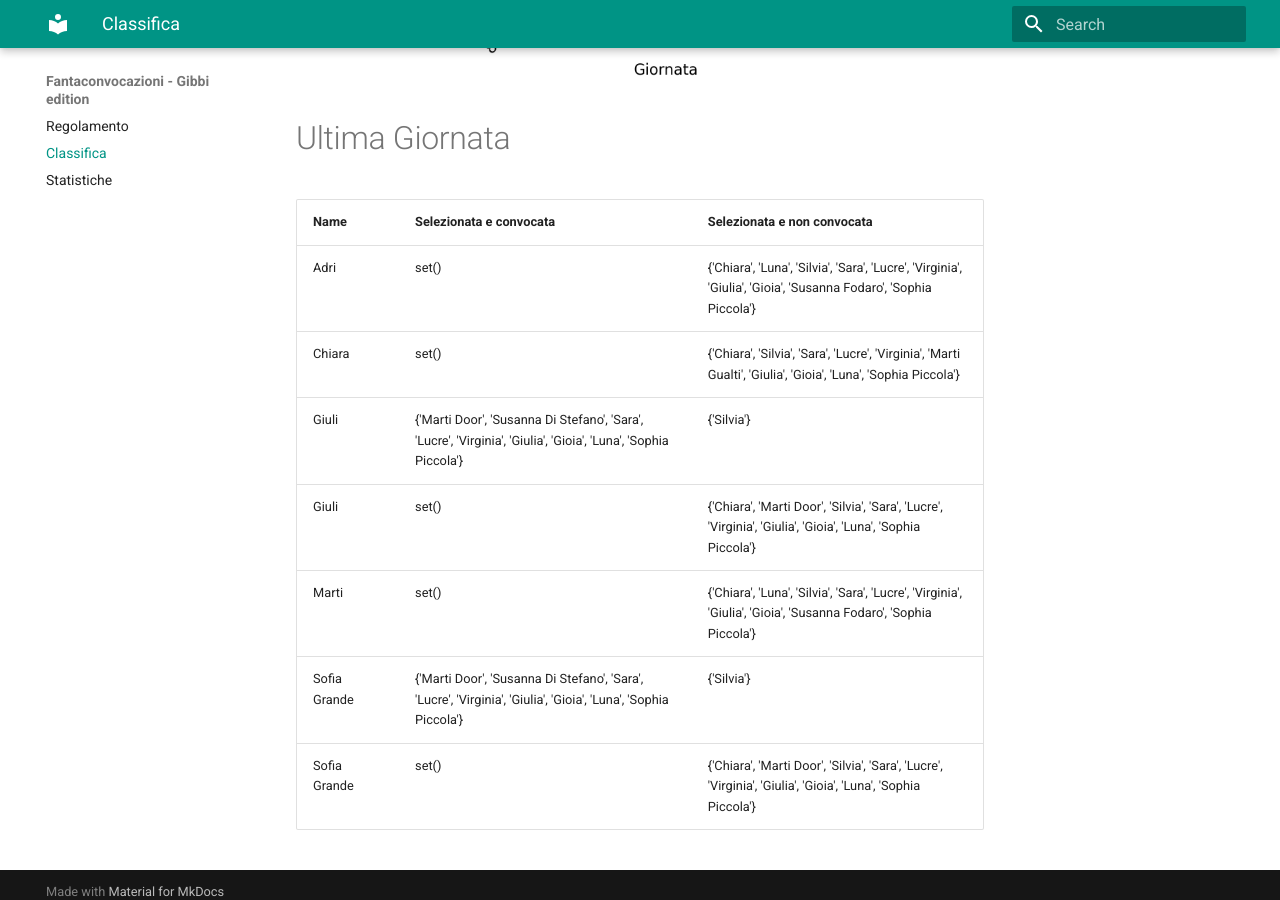
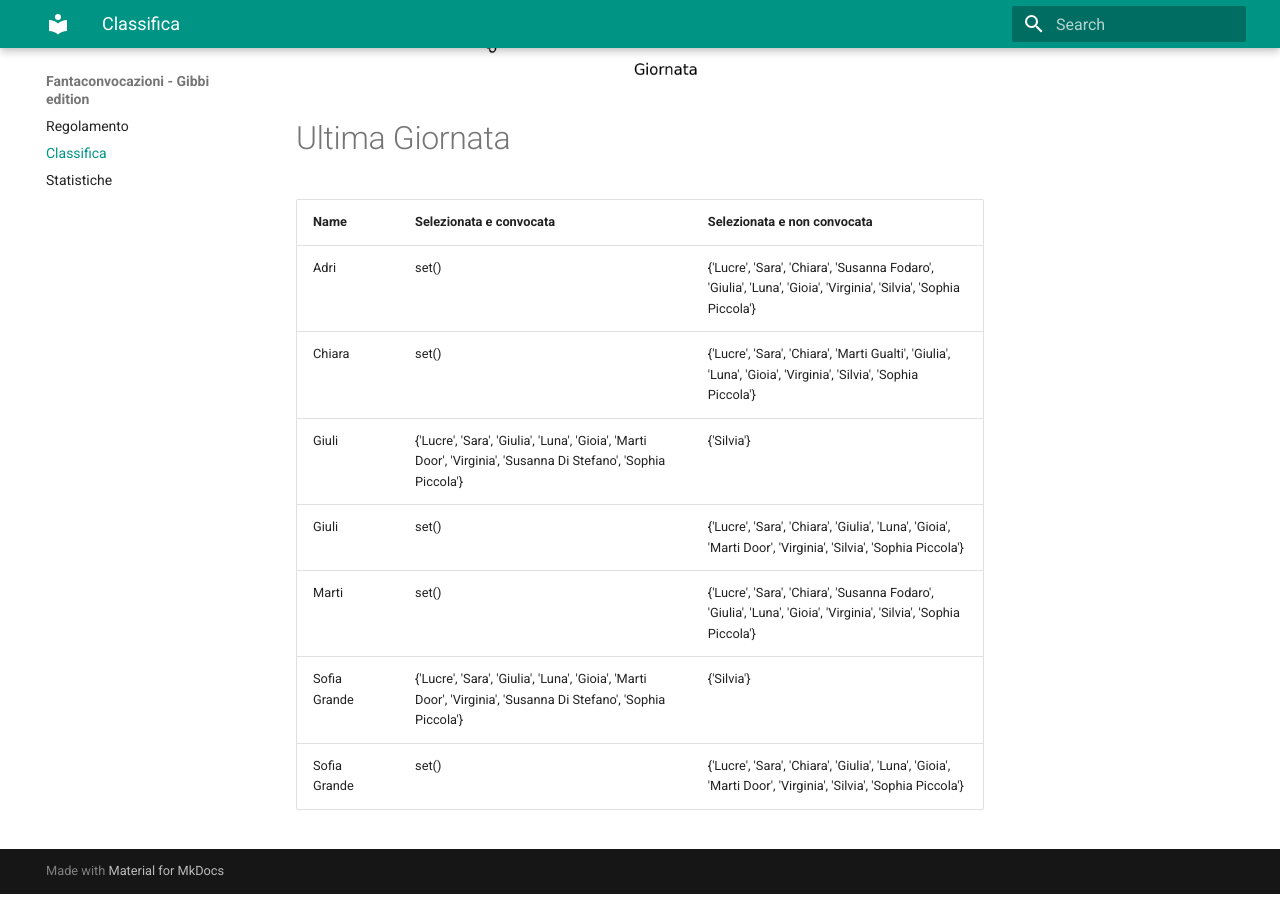
Before and after one commit to martinig94/fantagibbi, an MkDocs documentation site: the page built from docs/Classifica.md, in a window 1280 px wide and 900 px high, scrolled down 1030 px. Built offline with MkDocs 1.6.1 and Material for MkDocs 9.7.7, drawn with Linux system fonts in a browser that asks for light colours.

Commit message:
Auto-update from main.py

```diff
--- a/docs/Classifica.md
+++ b/docs/Classifica.md
@@ -18,11 +18,11 @@
 <!-- START_TABLE CORRECT -->
 | Name         | Selezionata e convocata                                                                                        | Selezionata e non convocata                                                                                      |
 |:-------------|:---------------------------------------------------------------------------------------------------------------|:-----------------------------------------------------------------------------------------------------------------|
-| Adri         | set()                                                                                                          | {'Chiara', 'Luna', 'Silvia', 'Sara', 'Lucre', 'Virginia', 'Giulia', 'Gioia', 'Susanna Fodaro', 'Sophia Piccola'} |
-| Chiara       | set()                                                                                                          | {'Chiara', 'Silvia', 'Sara', 'Lucre', 'Virginia', 'Marti Gualti', 'Giulia', 'Gioia', 'Luna', 'Sophia Piccola'}   |
-| Giuli        | {'Marti Door', 'Susanna Di Stefano', 'Sara', 'Lucre', 'Virginia', 'Giulia', 'Gioia', 'Luna', 'Sophia Piccola'} | {'Silvia'}                                                                                                       |
-| Giuli        | set()                                                                                                          | {'Chiara', 'Marti Door', 'Silvia', 'Sara', 'Lucre', 'Virginia', 'Giulia', 'Gioia', 'Luna', 'Sophia Piccola'}     |
-| Marti        | set()                                                                                                          | {'Chiara', 'Luna', 'Silvia', 'Sara', 'Lucre', 'Virginia', 'Giulia', 'Gioia', 'Susanna Fodaro', 'Sophia Piccola'} |
-| Sofia Grande | {'Marti Door', 'Susanna Di Stefano', 'Sara', 'Lucre', 'Virginia', 'Giulia', 'Gioia', 'Luna', 'Sophia Piccola'} | {'Silvia'}                                                                                                       |
-| Sofia Grande | set()                                                                                                          | {'Chiara', 'Marti Door', 'Silvia', 'Sara', 'Lucre', 'Virginia', 'Giulia', 'Gioia', 'Luna', 'Sophia Piccola'}     |
+| Adri         | set()                                                                                                          | {'Lucre', 'Sara', 'Chiara', 'Susanna Fodaro', 'Giulia', 'Luna', 'Gioia', 'Virginia', 'Silvia', 'Sophia Piccola'} |
+| Chiara       | set()                                                                                                          | {'Lucre', 'Sara', 'Chiara', 'Marti Gualti', 'Giulia', 'Luna', 'Gioia', 'Virginia', 'Silvia', 'Sophia Piccola'}   |
+| Giuli        | {'Lucre', 'Sara', 'Giulia', 'Luna', 'Gioia', 'Marti Door', 'Virginia', 'Susanna Di Stefano', 'Sophia Piccola'} | {'Silvia'}                                                                                                       |
+| Giuli        | set()                                                                                                          | {'Lucre', 'Sara', 'Chiara', 'Giulia', 'Luna', 'Gioia', 'Marti Door', 'Virginia', 'Silvia', 'Sophia Piccola'}     |
+| Marti        | set()                                                                                                          | {'Lucre', 'Sara', 'Chiara', 'Susanna Fodaro', 'Giulia', 'Luna', 'Gioia', 'Virginia', 'Silvia', 'Sophia Piccola'} |
+| Sofia Grande | {'Lucre', 'Sara', 'Giulia', 'Luna', 'Gioia', 'Marti Door', 'Virginia', 'Susanna Di Stefano', 'Sophia Piccola'} | {'Silvia'}                                                                                                       |
+| Sofia Grande | set()                                                                                                          | {'Lucre', 'Sara', 'Chiara', 'Giulia', 'Luna', 'Gioia', 'Marti Door', 'Virginia', 'Silvia', 'Sophia Piccola'}     |
 <!-- END_TABLE CORRECT -->
```
